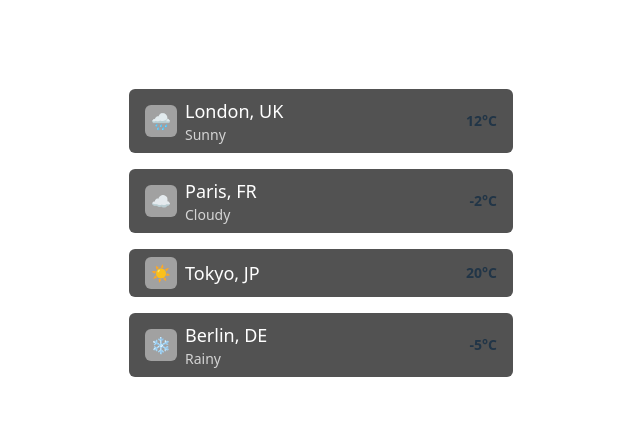
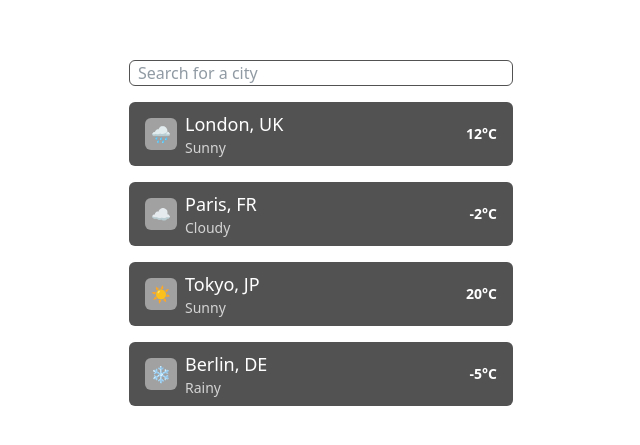
Before and after one commit to dsw54167/forecast-app, a React (Vite) app: page / in a window 1280 px wide. Shown: the part 167-612 px from the top of the page, without its empty margins (319-959 px from the left). Built offline with nearby package versions, Linux system fonts and the light colour scheme.

Commit message:
search input

```diff
--- a/mocks.ts
+++ b/mocks.ts
@@ -1,4 +1,4 @@
-interface WeatherData {
+export interface WeatherData {
     city: string;
     countryCode: string;
     icon: string;
@@ -24,7 +24,7 @@ export const DATA = [
         city: 'Tokyo',
         countryCode: 'JP',
         icon: '☀️',
-        description: '',
+        description: 'Sunny',
         value: 20
     }, {
         city: 'Berlin',
--- a/src/App.tsx
+++ b/src/App.tsx
@@ -1,27 +1,20 @@
 import './App.css'
+import {useState} from "react";
 import {DATA} from "../mocks.ts";
+import {CityListItem} from "./components/CityListItem.tsx";
 
 function App() {
-
+    const [query,setQuery] = useState<string>('')
+    const filteredList = DATA.filter((item) => item.city.toLowerCase().startsWith(query.toLowerCase()))
     return (
         <div className='flex gap-4 flex-col'>
-            {DATA.map((item) => {
-                return (
-                    <div key={item.city}
-                         className='flex w-96 bg-neutral-600 justify-between px-4 py-2 rounded-md items-center'>
-                        <div className='flex items-center gap-2'>
-                            <span className='bg-neutral-400 size-8 flex items-center justify-center rounded-md'>
-                                {item.icon}
-                            </span>
-                        <div className='flex flex-col'>
-                            <span className='text-lg text-white'>{`${item.city}, ${item.countryCode}`}</span>
-                            <span className='text-sm text-neutral-300 text-left'>{item.description}</span>
-                        </div>
-                    </div>
-                        <span className='text-sm font-bold'>{item.value}°C</span>
-                    </div>)
-            })}
-        </div>)
+            <input value={query} onChange={(e)=> setQuery(e.target.value)} placeholder='Search for a city' className='border border-neutral-600 rounded-md px-2'/>
+            {filteredList.map((item) =>
+                <CityListItem key={item.city} {...item} />)}
+
+        </div>
+    )
+
 
 }
 
--- /dev/null
+++ b/src/components/CityListItem.tsx
@@ -0,0 +1,18 @@
+import type {WeatherData} from "../../mocks.ts";
+
+type CityListItemProps = WeatherData;
+export const CityListItem = ({city, countryCode, description, value, icon}: CityListItemProps) => {
+
+    return <div key={city}
+                className='flex w-96 bg-neutral-600 justify-between px-4 py-2 rounded-md items-center'>
+        <div className='flex items-center gap-2'>
+            <span className='bg-neutral-400 size-8 flex items-center justify-center rounded-md'>{icon}</span>
+            <div className='flex flex-col'>
+                <span className='text-lg text-white'>{`${city}, ${countryCode}`}</span>
+                <span className='text-sm text-neutral-300 text-left'>{description}</span>
+            </div>
+        </div>
+        <span className='text-sm font-bold text-white'>{value}°C</span>
+    </div>
+
+}
```
